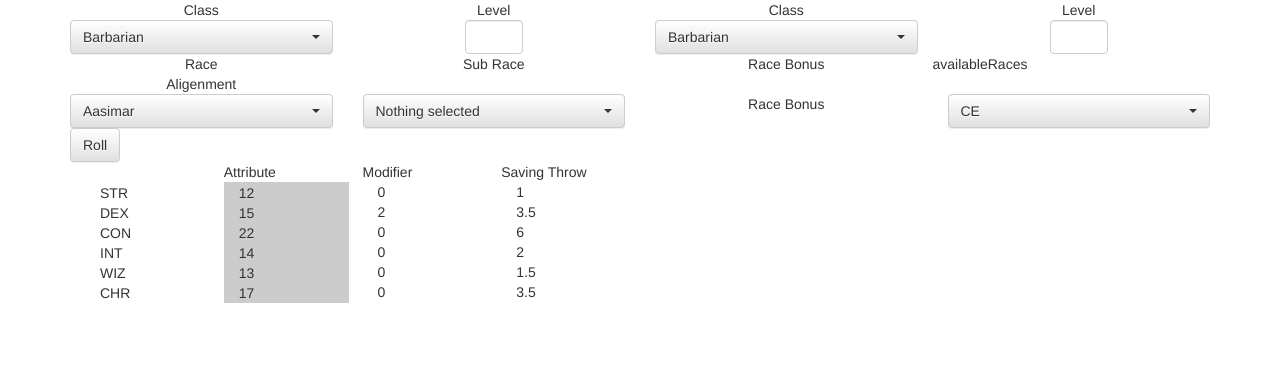
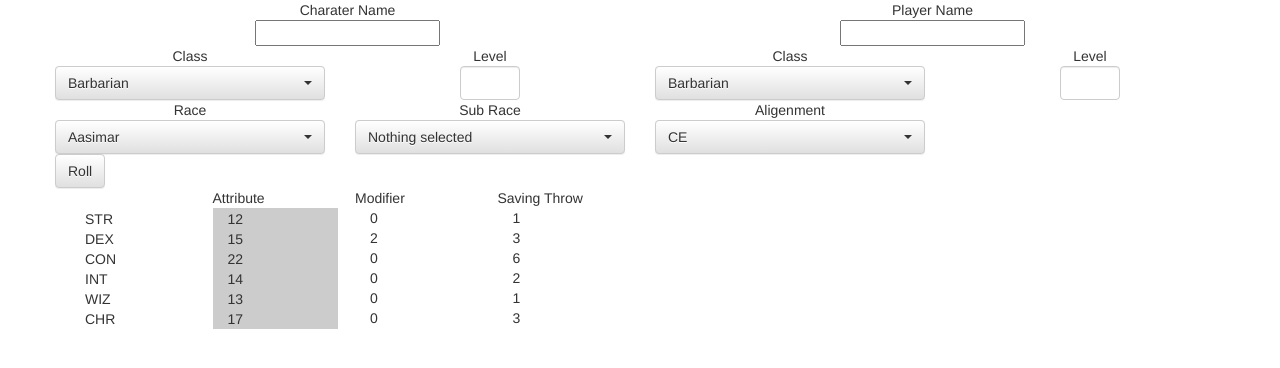
Before and after one commit to dewolfe/dnextd, a plain HTML site: page index.html in a window 1280 px wide. Drawn offline with Linux system fonts and the light colour scheme.

Commit message:
start skils

```diff
--- a/index.html
+++ b/index.html
@@ -14,6 +14,15 @@
 
 <body>
   <div class="container" id="charter_generator_app">
+    <div class="row">
+      <div class="col-xs-6 text-center">Charater Name</div>
+      <div class="col-xs-6 text-center">Player Name</div>
+      <div class="col-xs-6">
+        <input type="text" class="col-xs-4 col-xs-offset-4 text-center" data-bind="text: charater_name">
+      </div>
+      <div class="col-xs-6">
+        <input type="text" class="col-xs-4 col-xs-offset-4 text-center" data-bind="text: player_name">
+      </div>
       <div class="row">
         <div class="col-xs-3 text-center">Class</div>
         <div class="col-xs-3 text-center">Level</div>
@@ -41,10 +50,9 @@
           </div>
         </div>
       </div>
-    <div class="row">availableRaces
+      <div class="row">
         <div class="col-xs-3 text-center">Race</div>
         <div class="col-xs-3 text-center">Sub Race</div>
-      <div class="col-xs-3 text-center">Race Bonus</div>
         <div class="col-xs-3 text-center">Aligenment</div>
 
       </div>
@@ -62,7 +70,6 @@
 
           </select>
         </div>
-      <div class="col-xs-3 text-center">Race Bonus</div>
         <div class="col-xs-3 text-center">
           <select class="selectpicker form-control" data-bind='options: avaliableAllignment(),
                                                                value: aligenment'>
--- a/js/available_races.js
+++ b/js/available_races.js
@@ -59,5 +59,5 @@ function AvailableRaces() {
     },
 
 
-    ]
+  ];
 }
--- a/js/charter_gen_viewmodel.js
+++ b/js/charter_gen_viewmodel.js
@@ -11,6 +11,8 @@ function CharacterGeneratorViewModel() {
   self.levelclass1 = ko.observable(0);
   self.levelclass2 = ko.observable(0);
   self.availableRaces = new AvailableRaces();
+  self.charater_name = ko.observable();
+  self.player_name = ko.observable();
   self.race = ko.observable(self.availableRaces.races[0]);
 
   self.str = new CharaterStat("str",self.race);
--- a/js/util.js
+++ b/js/util.js
@@ -15,7 +15,7 @@ var CharaterStat = function(name,race) {
    return this.base()+this.modifier();
 };
   this.saving_throw = ko.computed(function(){
-    return ((this.base()+this.modifier())-10)/2;
+    return Math.floor(((this.base()+this.modifier())-10)/2);
   },this);
 };
 function four_d_six(self) {
```
Lines whose indentation alone changed are shown as unchanged.
